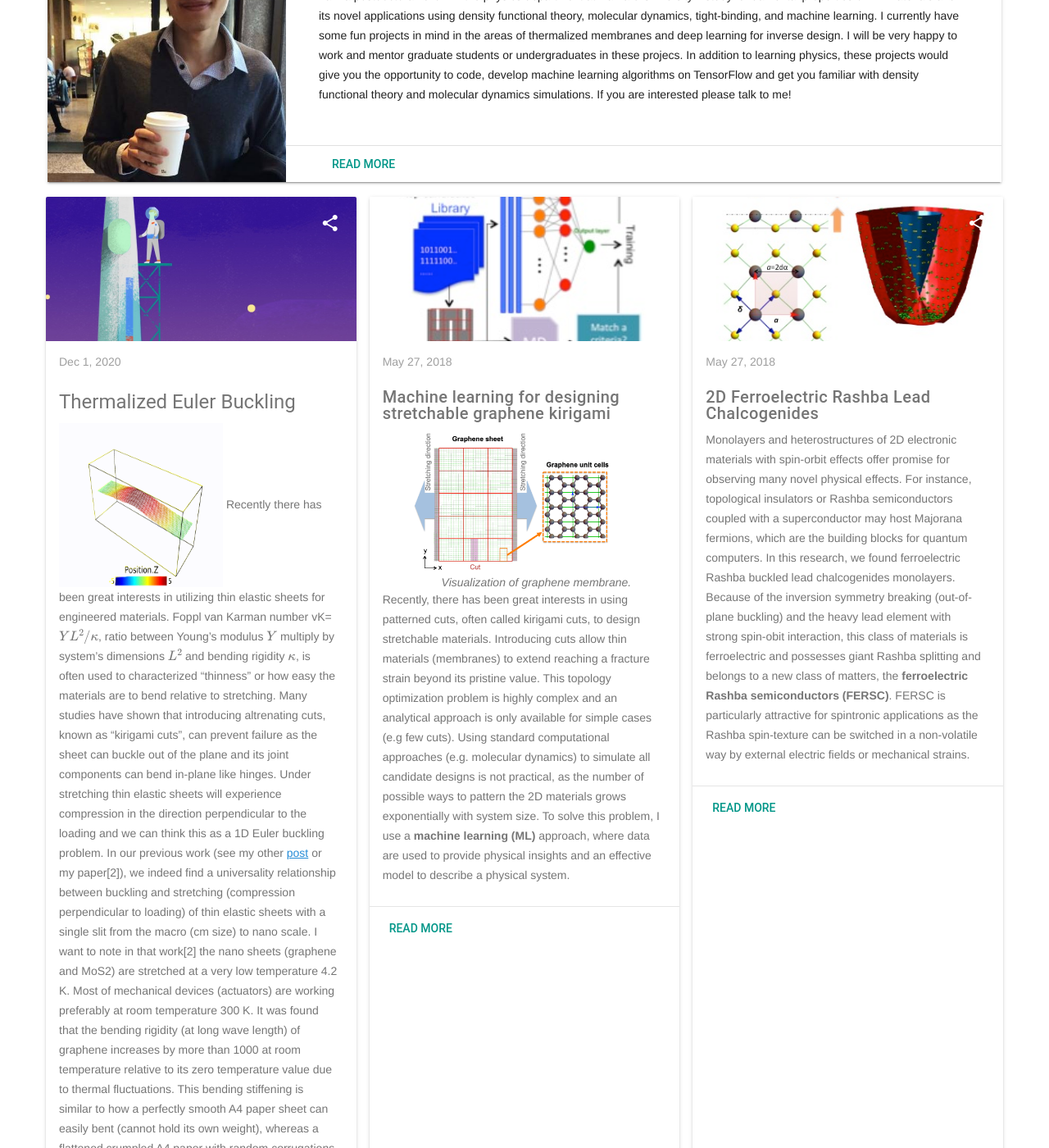
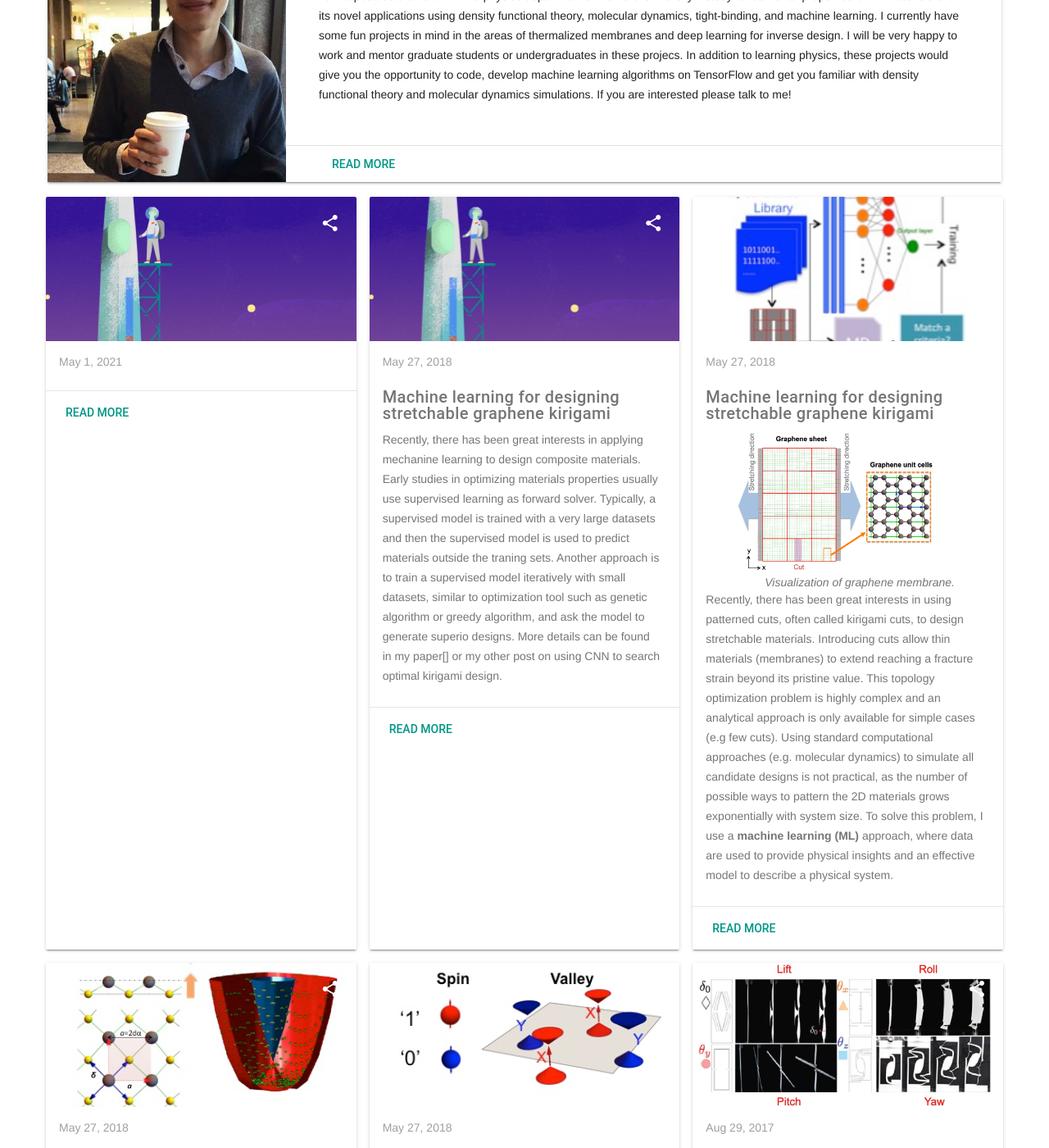
Before and after one commit to phanakata/phanakata.github.io, a Jekyll site: the page built from index.html, in a window 1280 px wide and 1400 px high, scrolled down 205 px. Shown: the whole window at 82% size. Built offline with Jekyll 4.4.1, drawn with Linux system fonts in a browser that asks for light colours; formulas are drawn with MathJax 3; some of the changed text lies outside the part shown.

Commit message:
Make more updates

```diff
--- /dev/null
+++ b/_posts/2020-07-31-supervised-atoencoder.markdown
@@ -0,0 +1,32 @@
+---
+layout: post
+title:  ""
+date:   2018-05-27 11:00:01
+categories: machinelearning
+author: Paul Hanakata
+---
+##### Machine learning for designing stretchable graphene kirigami
+Recently, there has been great interests in applying mechanine learning to design composite materials. Early studies in optimizing materials properties usually use supervised learning as forward solver. Typically, a supervised model is trained with a very large datasets and then the supervised model is used to predict materials outside the traning sets. Another approach is to train a supervised model iteratively with small datasets, similar to optimization tool such as  genetic algorithm or greedy algorithm, and ask the model to generate superio designs. More details can be found in my paper[] or my other post on using CNN to search optimal kirigami design.
+
+Another popular machine learning approach to generate new designs is generative model such as varitional autoencoder.
+
+Here are the main takeaways of our work:
+1. We show that supervised Autoencoder is able to organize material's properties in latent space
+2. We find that we can use sAE to interpolate materials' properties in latent space and map these back to configurational space (i.e materials microstructures)
+3. Using diversity metric we introduce a way to generate novel structures that are *different* from the training samples
+
+
+
+
+*To be continued ..*
+
+
+
+
+***References***:
+<a href="https://journals.aps.org/prl/abstract/10.1103/PhysRevLett.121.255304" style="color:#268cd7
+">[1] **P. Z. Hanakata**, Ekin D. Cubuk, David K. Campbell, and Harold S. Park, *Phys. Rev. Letter*, 121, 255304 (2018).</a>
+<a href="https://arxiv.org/abs/1808.06111" style="color:#268cd7">[2] **Paul Z. Hanakata**, Ekin D. Cubuk, David K. Campbell, and Harold S. Park, arxiv.org/abs/1808.06111.</a>
+
+
+Some of the analysis and TensorFlow codes are avalaible in my GitHub page: <a href="https://github.com/phanakata/ML_for_kirigami_design" style="color:#268cd7"> https://github.com/phanakata/ML_for_kirigami_design</a>
```
Also changed, not shown: _posts/2020-12-01-thermalized-buckling.markdown (+26 -3 lines).
